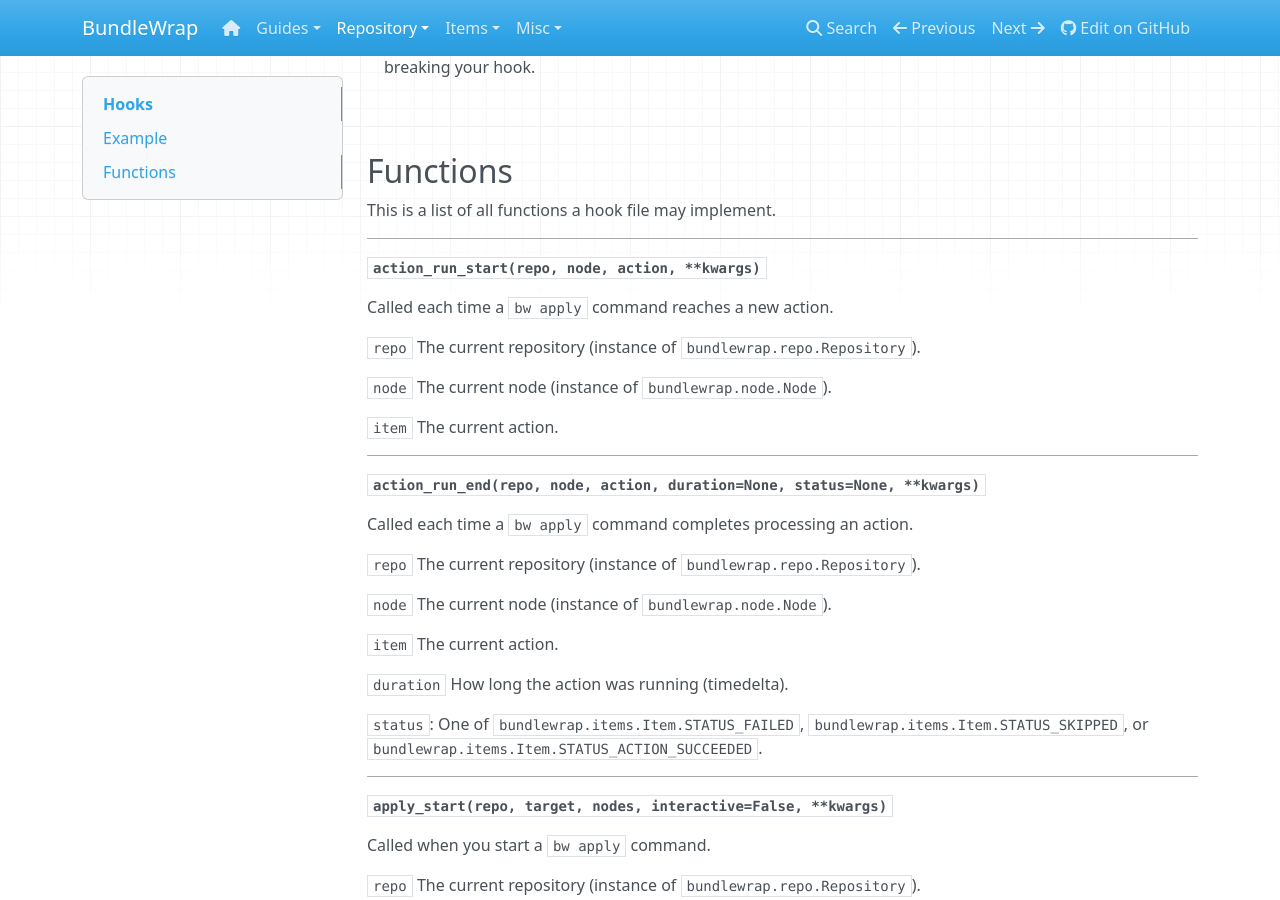
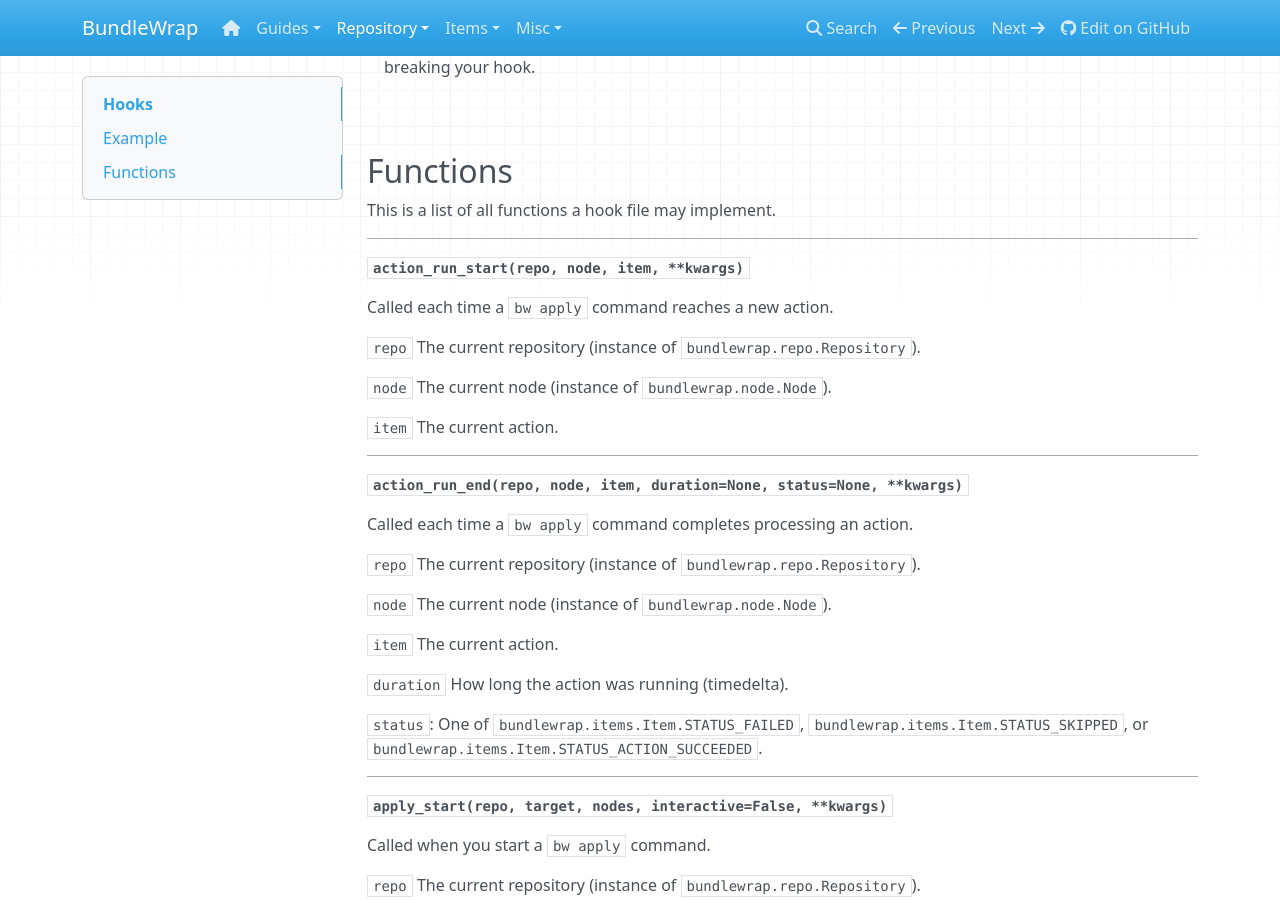
Before and after one commit to bundlewrap/bundlewrap, an MkDocs documentation site: the page built from docs/content/repo/hooks.md, in a window 1280 px wide and 900 px high, scrolled down 473 px. Built offline with MkDocs 1.6.1, drawn with Linux system fonts in a browser that asks for light colours; nearby versions of some CDN libraries; old or Windows-style settings are respelled for this version of MkDocs.

Commit message:
fix item vs. action in hook docs

```diff
--- a/docs/content/repo/hooks.md
+++ b/docs/content/repo/hooks.md
@@ -24,7 +24,7 @@
 
 ---
 
-**`action_run_start(repo, node, action, **kwargs)`**
+**`action_run_start(repo, node, item, **kwargs)`**
 
 Called each time a `bw apply` command reaches a new action.
 
@@ -36,7 +36,7 @@
 
 ---
 
-**`action_run_end(repo, node, action, duration=None, status=None, **kwargs)`**
+**`action_run_end(repo, node, item, duration=None, status=None, **kwargs)`**
 
 Called each time a `bw apply` command completes processing an action.
 
```
